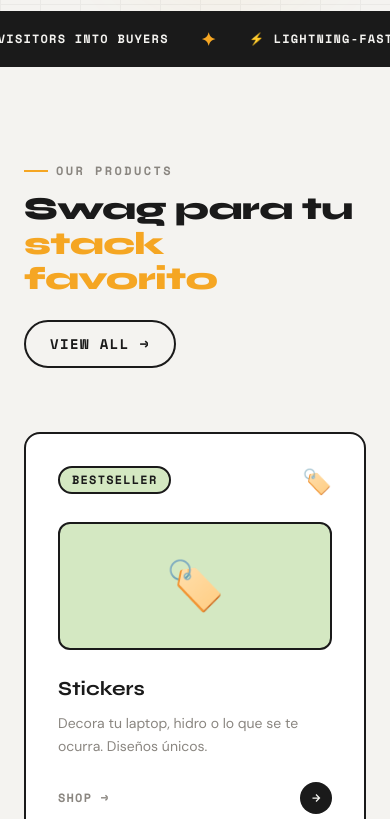
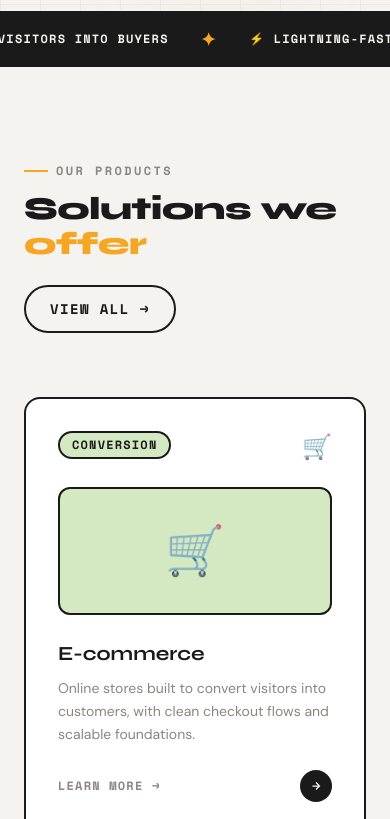
Before and after one commit to Raydesite/raydesite-website-official, a Next.js app: page / in a window 390 px wide. Shown: the part 1156-1975 px from the top of the page. Built offline with nearby package versions, Linux system fonts and the light colour scheme.

Commit message:
Update old data

```diff
--- a/app/layout.tsx
+++ b/app/layout.tsx
@@ -3,11 +3,11 @@ import './globals.css';
 
 export const metadata: Metadata = {
 	title: {
-		default: 'Raydesite — Software solutions for everyone',
+		default: 'Raydesite: Software solutions for everyone',
 		template: '%s | Raydesite',
 	},
 	description:
-		'Stickers, pines, gorras y camisetas diseñadas por developers para developers. Merch otaku, geek, Star Wars y más. Conviértete en un Full-Swag Developer.',
+		'Custom software development for startups, creators, and businesses. We build landing pages, online stores, web apps, mobile apps, and scalable digital products.',
 	keywords: [
 		'Landing Page',
 		'Online Store',
@@ -25,23 +25,23 @@ export const metadata: Metadata = {
 		locale: 'es_ES',
 		url: 'https://raydesite.com',
 		siteName: 'Raydesite',
-		title: 'Raydesite — Software solutions for everyone',
+		title: 'Raydesite: Software solutions for everyone',
 		description:
-			'Stickers, pines, gorras y camisetas diseñadas por developers para developers.',
+			'Custom software development for landing pages, e-commerce, web apps, mobile apps, Shopify, and automation.',
 		images: [
 			{
 				url: '/og-image.png',
 				width: 1200,
 				height: 630,
-				alt: 'Raydesite — Software solutions for everyone',
+				alt: 'Raydesite: Software solutions for everyone',
 			},
 		],
 	},
 	twitter: {
 		card: 'summary_large_image',
-		title: 'Raydesite — Software solutions for everyone',
+		title: 'Raydesite: Software solutions for everyone',
 		description:
-			'Stickers, pines, gorras y camisetas diseñadas por developers para developers.',
+			'Custom software development for modern businesses and digital products.',
 		images: ['/og-image.png'],
 	},
 	robots: {
@@ -89,31 +89,32 @@ export default function RootLayout({
 					dangerouslySetInnerHTML={{
 						__html: JSON.stringify({
 							'@context': 'https://schema.org',
-							'@type': 'Store',
+							'@type': 'ProfessionalService',
 							name: 'Raydesite',
-							description: 'Merch made for developers by developers',
+							description:
+								'Custom software development services for businesses and digital products',
 							url: 'https://raydesite.com',
 							logo: 'https://raydesite.com/logo.png',
 							sameAs: [],
 							hasOfferCatalog: {
 								'@type': 'OfferCatalog',
-								name: 'Landing Page',
+								name: 'Software development services',
 								itemListElement: [
 									{
 										'@type': 'Offer',
-										itemOffered: { '@type': 'Product', name: 'Stickers' },
+										itemOffered: { '@type': 'Service', name: 'Landing Pages' },
 									},
 									{
 										'@type': 'Offer',
-										itemOffered: { '@type': 'Product', name: 'Pines' },
+										itemOffered: { '@type': 'Service', name: 'E-commerce Development' },
 									},
 									{
 										'@type': 'Offer',
-										itemOffered: { '@type': 'Product', name: 'Gorras' },
+										itemOffered: { '@type': 'Service', name: 'Web and Mobile Apps' },
 									},
 									{
 										'@type': 'Offer',
-										itemOffered: { '@type': 'Product', name: 'Camisetas' },
+										itemOffered: { '@type': 'Service', name: 'Shopify Development' },
 									},
 								],
 							},
--- a/app/page.tsx
+++ b/app/page.tsx
@@ -3,14 +3,14 @@ import Navbar from '@/components/Navbar';
 import Hero from '@/components/Hero';
 import MarqueeTicker from '@/components/MarqueeTicker';
 import Products from '@/components/Products';
-import FullSwagCTA from '@/components/FullSwagCTA';
+import SoftwareCTA from '@/components/SoftwareCTA';
 import LatestRelease from '@/components/LatestRelease';
 import GetAQuote from '@/components/GetAQuote';
 import FAQ from '@/components/FAQ';
 import Footer from '@/components/Footer';
 
 export const metadata: Metadata = {
-	title: 'Raydesite — Software solutions for everyone',
+	title: 'Raydesite: Software solutions for everyone',
 };
 
 export default function Home() {
@@ -20,7 +20,7 @@ export default function Home() {
 			<Hero />
 			<MarqueeTicker />
 			<Products />
-			<FullSwagCTA />
+			<SoftwareCTA />
 			<LatestRelease />
 			<GetAQuote />
 			<FAQ />
--- a/components/Footer.tsx
+++ b/components/Footer.tsx
@@ -1,7 +1,7 @@
 const footerLinks = {
-  Shop: ['Stickers', 'Pines', 'Gorras', 'Camisetas', 'Latest Release'],
-  Company: ['About Us', 'Blog', 'Careers', 'Press'],
-  Support: ['FAQ', 'Shipping', 'Returns', 'Get a Quote'],
+  Services: ['Landing Pages', 'E-commerce', 'Web Apps', 'Mobile Apps', 'Shopify'],
+  Company: ['About Us', 'Process', 'Work', 'Careers'],
+  Support: ['FAQ', 'Discovery Call', 'Maintenance', 'Get a Quote'],
   Legal: ['Privacy Policy', 'Terms of Service', 'Cookie Policy'],
 }
 
@@ -24,12 +24,12 @@ export default function Footer() {
               </span>
             </div>
             <p className="text-[#8A8680] leading-relaxed mb-6 max-w-xs" style={{ fontFamily: 'DM Sans, sans-serif' }}>
-              Merch hecho por developers, para developers. Porque el estilo también es parte del workflow.
+              Custom software for startups, creators, and businesses that need clean execution, not empty promises.
             </p>
             {/* Newsletter */}
             <div>
               <p className="font-mono text-xs font-bold uppercase tracking-widest text-[#8A8680] mb-3">
-                Subscribe for drops
+                Get project notes
               </p>
               <div className="flex gap-2">
                 <input
--- a/components/GetAQuote.tsx
+++ b/components/GetAQuote.tsx
@@ -18,7 +18,7 @@ export default function GetAQuote() {
         <div className="text-center mb-16">
           <span className="font-mono text-xs font-bold uppercase tracking-[0.2em] text-[#8A8680] flex items-center justify-center gap-2 mb-3">
             <span className="w-6 h-0.5 bg-[#F5A623]" />
-            Bulk orders
+            Project inquiry
             <span className="w-6 h-0.5 bg-[#F5A623]" />
           </span>
           <h2
@@ -28,7 +28,7 @@ export default function GetAQuote() {
             Get a <span className="text-[#F5A623]">Quote</span>
           </h2>
           <p className="text-[#8A8680] mt-4 text-lg" style={{ fontFamily: 'DM Sans, sans-serif' }}>
-            ¿Hackathon, empresa o evento? Órdenes personalizadas con tu branding.
+            Tell us what you want to build. We will help you shape the right software plan.
           </p>
         </div>
 
@@ -37,19 +37,19 @@ export default function GetAQuote() {
             <div className="text-center py-12">
               <div className="text-6xl mb-6">🎉</div>
               <h3 style={{ fontFamily: 'Syne, sans-serif', fontWeight: 700, fontSize: '1.75rem' }} className="mb-3">
-                ¡Recibido!
+                Request received!
               </h3>
               <p className="text-[#8A8680]" style={{ fontFamily: 'DM Sans, sans-serif' }}>
-                Te contactamos en menos de 24 horas. Mientras tanto, sigue pusheando código. 🚀
+                We will contact you within 24 hours. In the meantime, keep building. 🚀
               </p>
             </div>
           ) : (
             <div className="grid grid-cols-1 md:grid-cols-2 gap-6">
               {[
-                { key: 'name', label: 'Tu nombre', placeholder: 'Ada Lovelace', type: 'text' },
+                { key: 'name', label: 'Your name', placeholder: 'Ada Lovelace', type: 'text' },
                 { key: 'email', label: 'Email', placeholder: 'ada@dev.io', type: 'email' },
-                { key: 'project', label: '¿Qué necesitas?', placeholder: 'Stickers para hackathon...', type: 'text' },
-                { key: 'quantity', label: 'Cantidad estimada', placeholder: '100, 500, 1000+', type: 'text' },
+                { key: 'project', label: 'What do you need?', placeholder: 'Landing page, app, store...', type: 'text' },
+                { key: 'quantity', label: 'Project size', placeholder: 'MVP, redesign, full build...', type: 'text' },
               ].map((field) => (
                 <div key={field.key} className={field.key === 'project' ? 'md:col-span-2' : ''}>
                   <label
--- a/components/Hero.tsx
+++ b/components/Hero.tsx
@@ -395,7 +395,7 @@ export default function Hero() {
 										strokeLinecap='round'
 										opacity='0.6'
 									/>
-									{/* Sticker on desk */}
+									{/* Badge on desk */}
 									<rect
 										x='75'
 										y='178'
@@ -456,9 +456,9 @@ export default function Hero() {
 								{/* Badge */}
 								<div className='absolute -top-4 -right-4 bg-[#F5A623] border-2 border-[#1A1A1A] rounded-full w-16 h-16 flex items-center justify-center shadow-[3px_3px_0_#1A1A1A]'>
 									<span className='font-mono font-bold text-xs text-center leading-tight text-[#1A1A1A]'>
-										NEW
+										MVP
 										<br />
-										DROP
+										READY
 									</span>
 								</div>
 							</div>
@@ -466,13 +466,13 @@ export default function Hero() {
 							{/* Floating mini card */}
 							<div className='absolute -bottom-6 -left-8 bg-[#1A1A1A] text-[#F4F3F0] rounded-2xl px-4 py-3 border-2 border-[#F5A623] shadow-[4px_4px_0_#F5A623]'>
 								<p className='font-mono text-xs text-[#F5A623] uppercase tracking-widest mb-0.5'>
-									Latest Drop
+									Project Sprint
 								</p>
 								<p
 									className='font-display font-bold text-sm'
 									style={{ fontFamily: 'Syne, sans-serif' }}
 								>
-									Star Wars Collab 🚀
+									Launch plan ready 🚀
 								</p>
 							</div>
 						</div>
--- a/components/LatestRelease.tsx
+++ b/components/LatestRelease.tsx
@@ -1,8 +1,8 @@
 const releases = [
-  { id: 1, name: 'Mandalorian Pack', category: 'Star Wars', emoji: '🪖', isNew: true, color: '#E8DCC2' },
-  { id: 2, name: 'React Hooks Set', category: 'Developer', emoji: '⚛️', isNew: true, color: '#C2D8E8' },
-  { id: 3, name: 'Evangelion Pin', category: 'Otaku Geek', emoji: '🤖', isNew: false, color: '#E8C2D4' },
-  { id: 4, name: 'Dark Mode Tee', category: 'Clothes', emoji: '🌙', isNew: false, color: '#D4E8C2' },
+  { id: 1, name: 'SaaS MVP', category: 'Startup', emoji: '🚀', isNew: true, color: '#E8DCC2' },
+  { id: 2, name: 'Internal Dashboard', category: 'Operations', emoji: '📊', isNew: true, color: '#C2D8E8' },
+  { id: 3, name: 'Shopify Storefront', category: 'Commerce', emoji: '🛒', isNew: false, color: '#E8C2D4' },
+  { id: 4, name: 'Mobile Booking App', category: 'Mobile', emoji: '📱', isNew: false, color: '#D4E8C2' },
 ]
 
 export default function LatestRelease() {
@@ -12,14 +12,14 @@ export default function LatestRelease() {
         <div className="text-center mb-16">
           <span className="font-mono text-xs font-bold uppercase tracking-[0.2em] text-[#8A8680] flex items-center justify-center gap-2 mb-3">
             <span className="w-6 h-0.5 bg-[#F5A623]" />
-            Just dropped
+            Recent work
             <span className="w-6 h-0.5 bg-[#F5A623]" />
           </span>
           <h2
             id="latest-heading"
             style={{ fontFamily: 'Syne, sans-serif', fontWeight: 800, fontSize: 'clamp(2rem, 5vw, 3.5rem)', letterSpacing: '-0.02em' }}
           >
-            Latest Release
+            Latest Work
           </h2>
         </div>
 
--- a/components/Navbar.tsx
+++ b/components/Navbar.tsx
@@ -64,15 +64,15 @@ export default function Navbar() {
 				{/* Actions */}
 				<div className='hidden md:flex items-center gap-3'>
 					<a
-						href='#register'
+						href='#products'
 						className='font-mono text-xs font-bold uppercase tracking-widest text-[#1A1A1A] border-2 border-[#1A1A1A] px-4 py-2 rounded-full hover:bg-[#1A1A1A] hover:text-[#F4F3F0] transition-all duration-200'
 					>
-						Register
+						Services
 					</a>
 					<a
-						href='#bag'
+						href='#quote'
 						className='relative font-mono text-xs font-bold uppercase tracking-widest bg-[#F5A623] text-[#1A1A1A] border-2 border-[#1A1A1A] px-4 py-2 rounded-full hover:bg-[#1A1A1A] hover:text-[#F5A623] transition-all duration-200 flex items-center gap-2'
-						aria-label='My Bag'
+						aria-label='Get a Quote'
 					>
 						<svg
 							width='14'
@@ -91,10 +91,7 @@ export default function Navbar() {
 							/>
 							<path d='M16 10a4 4 0 0 1-8 0' />
 						</svg>
-						Contact
-						<span className='absolute -top-2 -right-2 w-5 h-5 bg-[#1A1A1A] text-[#F5A623] text-xs rounded-full flex items-center justify-center font-mono font-bold'>
-							0
-						</span>
+						Get a Quote
 					</a>
 				</div>
 
@@ -141,16 +138,16 @@ export default function Navbar() {
 					</ul>
 					<div className='flex gap-3'>
 						<a
-							href='#register'
+							href='#products'
 							className='flex-1 text-center font-mono text-xs font-bold uppercase tracking-widest border-2 border-[#1A1A1A] px-4 py-2 rounded-full'
 						>
-							Register
+							Services
 						</a>
 						<a
-							href='#bag'
+							href='#quote'
 							className='flex-1 text-center font-mono text-xs font-bold uppercase tracking-widest bg-[#F5A623] border-2 border-[#1A1A1A] px-4 py-2 rounded-full'
 						>
-							My Bag
+							Get Quote
 						</a>
 					</div>
 				</div>
--- a/components/Products.tsx
+++ b/components/Products.tsx
@@ -1,123 +1,154 @@
 type Product = {
-  id: string
-  name: string
-  description: string
-  emoji: string
-  tag: string
-  color: string
-}
+	id: string;
+	name: string;
+	description: string;
+	emoji: string;
+	tag: string;
+	color: string;
+};
 
 const products: Product[] = [
 	{
-    id: 'stickers',
-    name: 'Stickers',
-    description: 'Decora tu laptop, hidro o lo que se te ocurra. Diseños únicos.',
-    emoji: '🏷️',
-    tag: 'Bestseller',
+		id: 'e-commerce',
+		name: 'E-commerce',
+		description:
+			'Online stores built to convert visitors into customers, with clean checkout flows and scalable foundations.',
+		emoji: '🛒',
+		tag: 'Conversion',
 		color: '#D4E8C2',
 	},
 	{
-    id: 'pines',
-    name: 'Pines',
-    description: 'Pines metálicos de alta calidad para tu mochila o jacket.',
-    emoji: '📍',
-    tag: 'New',
+		id: 'landing-pages',
+		name: 'Landing Pages',
+		description:
+			'Fast, focused pages for launches, campaigns, services, and products that need a clear first impression.',
+		emoji: '🚀',
+		tag: 'Launch',
 		color: '#C2D8E8',
 	},
 	{
-    id: 'gorras',
-    name: 'Gorras',
-    description: 'Gorras bordadas con diseños exclusivos para developers.',
-    emoji: '🧢',
-    tag: 'Limited',
+		id: 'mobile-pps',
+		name: 'Mobile apps',
+		description:
+			'Mobile-first experiences designed around real user flows, not just screens that look good in a mockup.',
+		emoji: '📱',
+		tag: 'Mobile',
 		color: '#E8DCC2',
 	},
 	{
-    id: 'camisetas',
-    name: 'Camisetas',
-    description: 'Tees 100% algodón con prints que entienden tu humor de dev.',
-    emoji: '👕',
-    tag: 'Popular',
+		id: 'shopify',
+		name: 'Shopify',
+		description:
+			'Custom Shopify storefronts, theme improvements, integrations, and performance-focused commerce work.',
+		emoji: '⚙️',
+		tag: 'Commerce',
 		color: '#E8C2D4',
 	},
-]
+];
 
 export default function Products() {
 	return (
-    <section id="products" className="py-24 px-6" aria-labelledby="products-heading">
-      <div className="max-w-7xl mx-auto">
-
+		<section
+			id='products'
+			className='py-24 px-6'
+			aria-labelledby='products-heading'
+		>
+			<div className='max-w-7xl mx-auto'>
 				{/* Section header */}
-        <div className="flex flex-col md:flex-row md:items-end justify-between mb-16 gap-6">
+				<div className='flex flex-col md:flex-row md:items-end justify-between mb-16 gap-6'>
 					<div>
-            <span className="font-mono text-xs font-bold uppercase tracking-[0.2em] text-[#8A8680] flex items-center gap-2 mb-3">
-              <span className="w-6 h-0.5 bg-[#F5A623]" />
+						<span className='font-mono text-xs font-bold uppercase tracking-[0.2em] text-[#8A8680] flex items-center gap-2 mb-3'>
+							<span className='w-6 h-0.5 bg-[#F5A623]' />
 							Our Products
 						</span>
 						<h2
-              id="products-heading"
-              style={{ fontFamily: 'Syne, sans-serif', fontWeight: 800, fontSize: 'clamp(2rem, 5vw, 3.5rem)', lineHeight: 1.1, letterSpacing: '-0.02em' }}
+							id='products-heading'
+							style={{
+								fontFamily: 'Syne, sans-serif',
+								fontWeight: 800,
+								fontSize: 'clamp(2rem, 5vw, 3.5rem)',
+								lineHeight: 1.1,
+								letterSpacing: '-0.02em',
+							}}
 						>
-              Swag para tu
+							Solutions we
 							<br />
-              <span className="text-[#F5A623]">stack favorito</span>
+							<span className='text-[#F5A623]'>offer</span>
 						</h2>
 					</div>
 					<a
-            href="#all"
-            className="self-start md:self-auto inline-flex items-center gap-2 font-mono text-sm font-bold uppercase tracking-widest border-2 border-[#1A1A1A] px-6 py-3 rounded-full hover:bg-[#1A1A1A] hover:text-[#F4F3F0] transition-all duration-200"
+						href='#all'
+						className='self-start md:self-auto inline-flex items-center gap-2 font-mono text-sm font-bold uppercase tracking-widest border-2 border-[#1A1A1A] px-6 py-3 rounded-full hover:bg-[#1A1A1A] hover:text-[#F4F3F0] transition-all duration-200'
 					>
 						View all →
 					</a>
 				</div>
 
 				{/* Product grid */}
-        <div className="grid grid-cols-1 sm:grid-cols-2 lg:grid-cols-4 gap-6" role="list">
+				<div
+					className='grid grid-cols-1 sm:grid-cols-2 lg:grid-cols-4 gap-6'
+					role='list'
+				>
 					{products.map((product, i) => (
 						<article
 							key={product.id}
-              className="product-card group"
-              role="listitem"
+							className='product-card group'
+							role='listitem'
 							aria-label={product.name}
 							style={{ animationDelay: `${i * 0.1}s` }}
 						>
 							{/* Tag badge */}
-              <div className="flex justify-between items-start mb-6">
+							<div className='flex justify-between items-start mb-6'>
 								<span
-                  className="font-mono text-xs font-bold uppercase tracking-widest px-3 py-1 rounded-full border-2 border-[#1A1A1A] group-hover:border-[#1A1A1A] group-hover:bg-[#1A1A1A] group-hover:text-[#F5A623] transition-all duration-200"
+									className='font-mono text-xs font-bold uppercase tracking-widest px-3 py-1 rounded-full border-2 border-[#1A1A1A] group-hover:border-[#1A1A1A] group-hover:bg-[#1A1A1A] group-hover:text-[#F5A623] transition-all duration-200'
 									style={{ backgroundColor: product.color }}
 								>
 									{product.tag}
 								</span>
-                <span className="text-2xl">{product.emoji}</span>
+								<span className='text-2xl'>{product.emoji}</span>
 							</div>
 
 							{/* Illustration placeholder */}
 							<div
-                className="w-full h-32 rounded-xl mb-6 flex items-center justify-center border-2 border-[#1A1A1A] group-hover:border-[#1A1A1A] transition-colors"
+								className='w-full h-32 rounded-xl mb-6 flex items-center justify-center border-2 border-[#1A1A1A] group-hover:border-[#1A1A1A] transition-colors'
 								style={{ backgroundColor: product.color }}
-                aria-hidden="true"
+								aria-hidden='true'
 							>
-                <span className="text-5xl">{product.emoji}</span>
+								<span className='text-5xl'>{product.emoji}</span>
 							</div>
 
 							<h3
-                className="mb-2 group-hover:text-[#1A1A1A] transition-colors"
-                style={{ fontFamily: 'Syne, sans-serif', fontWeight: 700, fontSize: '1.25rem' }}
+								className='mb-2 group-hover:text-[#1A1A1A] transition-colors'
+								style={{
+									fontFamily: 'Syne, sans-serif',
+									fontWeight: 700,
+									fontSize: '1.25rem',
+								}}
 							>
 								{product.name}
 							</h3>
-              <p className="text-[#8A8680] text-sm leading-relaxed mb-6 group-hover:text-[#1A1A1A] transition-colors" style={{ fontFamily: 'DM Sans, sans-serif' }}>
+							<p
+								className='text-[#8A8680] text-sm leading-relaxed mb-6 group-hover:text-[#1A1A1A] transition-colors'
+								style={{ fontFamily: 'DM Sans, sans-serif' }}
+							>
 								{product.description}
 							</p>
 
-              <div className="flex items-center justify-between">
-                <span className="font-mono text-xs font-bold uppercase tracking-widest text-[#8A8680] group-hover:text-[#1A1A1A]">
-                  Shop →
+							<div className='flex items-center justify-between'>
+								<span className='font-mono text-xs font-bold uppercase tracking-widest text-[#8A8680] group-hover:text-[#1A1A1A]'>
+									Learn more →
 								</span>
-                <div className="w-8 h-8 bg-[#1A1A1A] group-hover:bg-[#F5A623] rounded-full flex items-center justify-center transition-colors duration-200">
-                  <svg width="12" height="12" viewBox="0 0 24 24" fill="none" stroke="#F4F3F0" strokeWidth="2.5" className="group-hover:stroke-[#1A1A1A]">
-                    <path d="M5 12h14M12 5l7 7-7 7" />
+								<div className='w-8 h-8 bg-[#1A1A1A] group-hover:bg-[#F5A623] rounded-full flex items-center justify-center transition-colors duration-200'>
+									<svg
+										width='12'
+										height='12'
+										viewBox='0 0 24 24'
+										fill='none'
+										stroke='#F4F3F0'
+										strokeWidth='2.5'
+										className='group-hover:stroke-[#1A1A1A]'
+									>
+										<path d='M5 12h14M12 5l7 7-7 7' />
 									</svg>
 								</div>
 							</div>
@@ -126,21 +157,24 @@ export default function Products() {
 				</div>
 
 				{/* Stats strip */}
-        <div className="mt-20 grid grid-cols-2 md:grid-cols-4 gap-px bg-[#1A1A1A] border-2 border-[#1A1A1A] rounded-2xl overflow-hidden">
+				<div className='mt-20 grid grid-cols-2 md:grid-cols-4 gap-px bg-[#1A1A1A] border-2 border-[#1A1A1A] rounded-2xl overflow-hidden'>
 					{[
-            { value: '500+', label: 'Diseños únicos' },
-            { value: '10K+', label: 'Devs felices' },
-            { value: '48h', label: 'Envío express' },
-            { value: '100%', label: 'Hecho con amor' },
+						{ value: '50+', label: 'Projects shipped' },
+						{ value: '4+', label: 'Core services' },
+						{ value: '24h', label: 'Response time' },
+						{ value: '100%', label: 'Built with care' },
 					].map((stat) => (
-            <div key={stat.label} className="bg-[#F4F3F0] p-8 text-center hover:bg-[#F5A623] transition-colors duration-200 group">
 						<div
-                className="text-3xl font-black mb-1 group-hover:text-[#1A1A1A]"
+							key={stat.label}
+							className='bg-[#F4F3F0] p-8 text-center hover:bg-[#F5A623] transition-colors duration-200 group'
+						>
+							<div
+								className='text-3xl font-black mb-1 group-hover:text-[#1A1A1A]'
 								style={{ fontFamily: 'Syne, sans-serif' }}
 							>
 								{stat.value}
 							</div>
-              <div className="font-mono text-xs uppercase tracking-widest text-[#8A8680] group-hover:text-[#1A1A1A]">
+							<div className='font-mono text-xs uppercase tracking-widest text-[#8A8680] group-hover:text-[#1A1A1A]'>
 								{stat.label}
 							</div>
 						</div>
@@ -148,5 +182,5 @@ export default function Products() {
 				</div>
 			</div>
 		</section>
-  )
+	);
 }
--- a/components/FullSwagCTA.tsx
+++ b/components/SoftwareCTA.tsx
@@ -1,4 +1,4 @@
-export default function FullSwagCTA() {
+export default function SoftwareCTA() {
   return (
     <section
       id="cta"
@@ -32,21 +32,20 @@ export default function FullSwagCTA() {
               className="text-[#F4F3F0] mb-6"
               style={{ fontFamily: 'Syne, sans-serif', fontWeight: 800, fontSize: 'clamp(2.5rem, 6vw, 4.5rem)', lineHeight: 1.0, letterSpacing: '-0.02em' }}
             >
-              Become a{' '}
-              <span className="text-[#F5A623]">Full-Swag</span>
+              Build software{' '}
+              <span className="text-[#F5A623]">that ships</span>
               <br />
-              developer.
+              with clarity.
             </h2>
             <p className="text-[#8A8680] text-lg leading-relaxed mb-8 max-w-md" style={{ fontFamily: 'DM Sans, sans-serif' }}>
-              Únete a miles de developers que ya llevan su código con estilo.
-              Porque el merch también es parte del stack.
+              From landing pages to full digital products, we help you turn rough ideas into reliable software people can actually use.
             </p>
             <div className="flex flex-wrap gap-4">
               <a
                 href="#products"
                 className="inline-flex items-center gap-3 bg-[#F5A623] text-[#1A1A1A] font-mono font-bold text-sm uppercase tracking-widest px-7 py-4 rounded-full border-2 border-[#F5A623] hover:bg-transparent hover:text-[#F5A623] transition-all duration-200 hover:shadow-[4px_4px_0_#F5A623]"
               >
-                Shop all products →
+                Start your project →
               </a>
             </div>
 
@@ -64,7 +63,7 @@ export default function FullSwagCTA() {
               </div>
               <div>
                 <div className="text-[#F5A623] font-mono font-bold text-sm">⭐⭐⭐⭐⭐</div>
-                <div className="text-[#8A8680] font-mono text-xs uppercase tracking-widest">+10K developers felices</div>
+                <div className="text-[#8A8680] font-mono text-xs uppercase tracking-widest">Trusted software delivery</div>
               </div>
             </div>
           </div>
@@ -116,10 +115,10 @@ export default function FullSwagCTA() {
 
               {/* Floating badges */}
               <div className="absolute -top-4 -left-8 bg-[#F5A623] border-2 border-[#1A1A1A] rounded-xl px-4 py-2 shadow-[3px_3px_0_#1A1A1A]">
-                <span className="font-mono font-bold text-xs text-[#1A1A1A]">git commit -m "🔥 swag"</span>
+                <span className="font-mono font-bold text-xs text-[#1A1A1A]">deploy: production ready</span>
               </div>
               <div className="absolute -bottom-4 -right-4 bg-[#2A2A2A] border-2 border-[#F5A623] rounded-xl px-4 py-2">
-                <span className="font-mono font-bold text-xs text-[#F5A623]">// TODO: buy more stickers</span>
+                <span className="font-mono font-bold text-xs text-[#F5A623]">// TODO: scale with confidence</span>
               </div>
             </div>
           </div>
```
Lines whose indentation alone changed are shown as unchanged.
